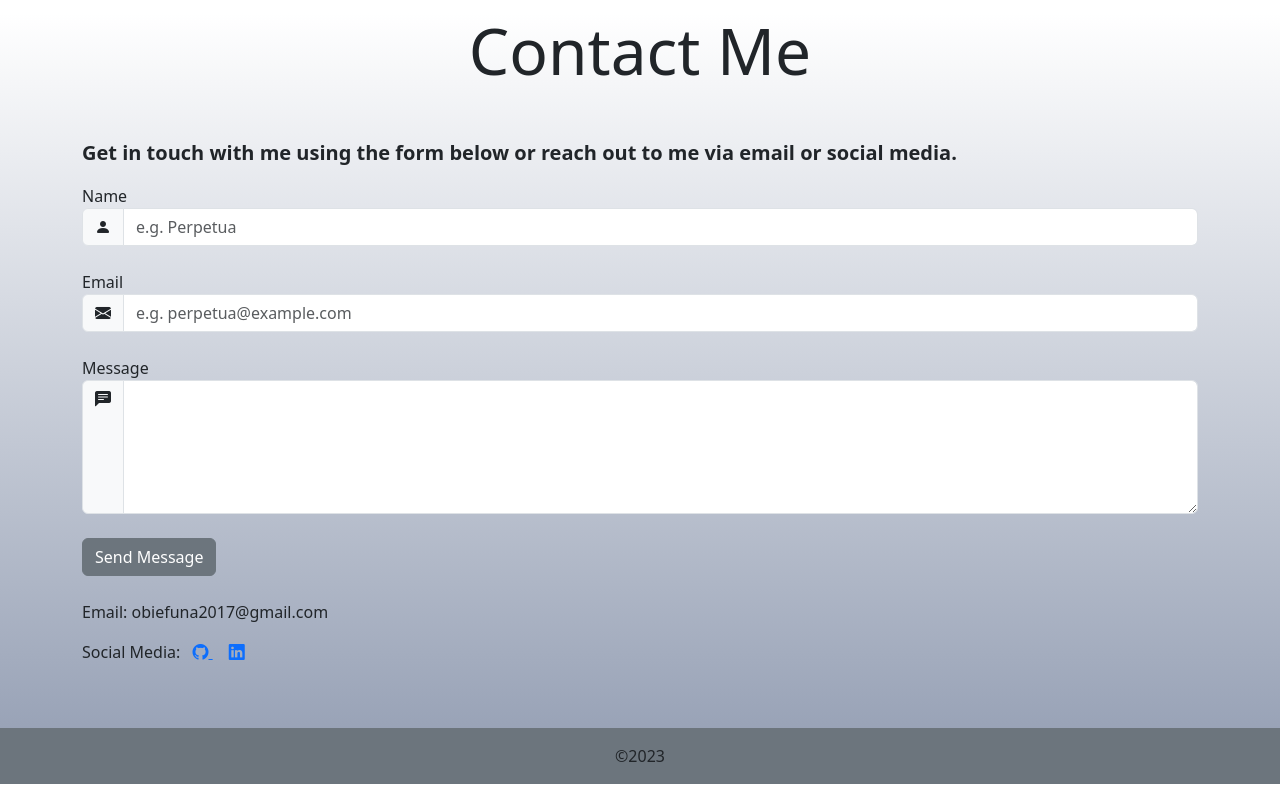
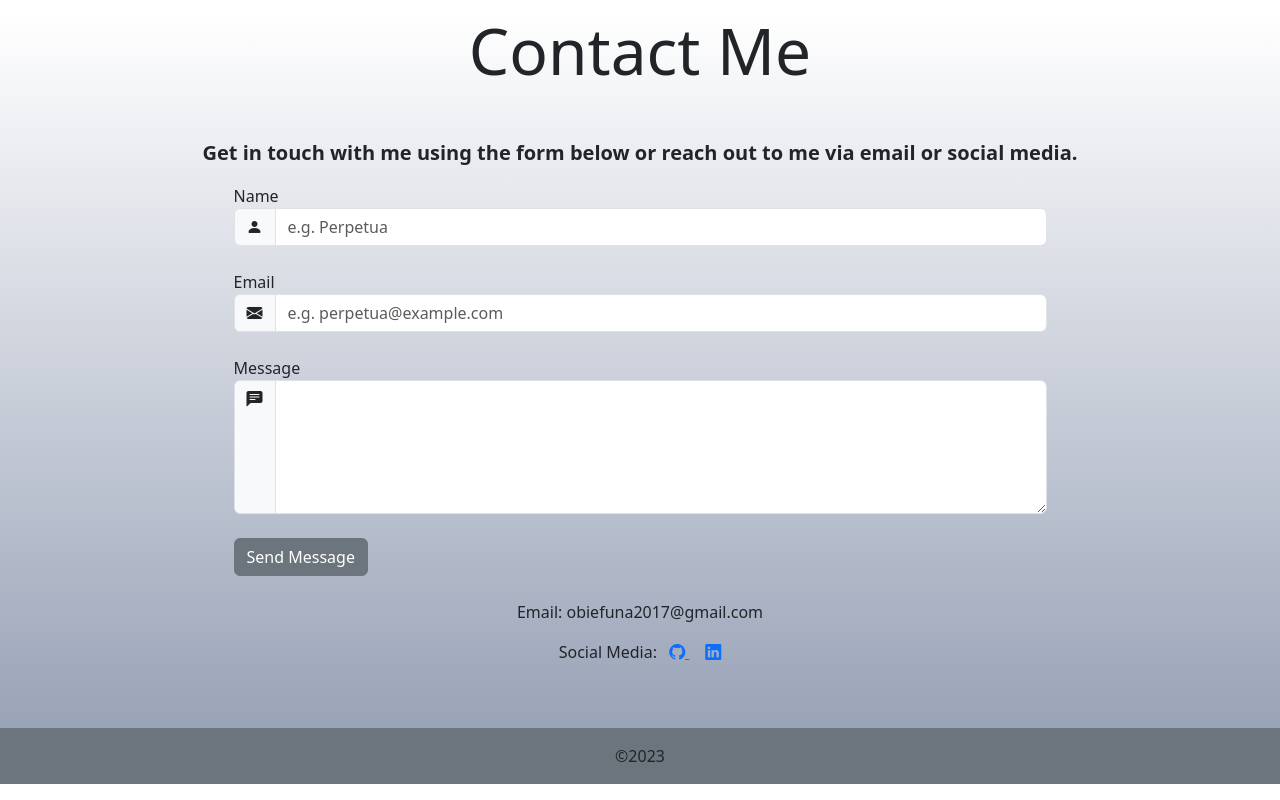
Before and after one commit to Perpe123/Final_project_Obiefuna_Toochi, a website: page index.html in a window 1280 px wide. Shown: the part 3237-4037 px from the top of the page. Drawn offline with nearby package versions, Linux system fonts and the light colour scheme.

Commit message:
make some corrections

```diff
--- a/index.html
+++ b/index.html
@@ -249,10 +249,11 @@
             <section id="contact" class="pb-5">
                 <div class="container">
                     <h2 class="display-3 text-center mb-5">Contact Me</h2>
-                    <p class="lead fw-bold">
+                    <p class="lead fw-bold text-center">
                         Get in touch with me using the form below or reach out
                         to me via email or social media.
                     </p>
+                    <div class="container w-75">
                         <form action="#" method="POST">
                             <div class="form-group mb-4">
                                 <label for="name">Name</label>
@@ -269,6 +270,7 @@
                                         required />
                                 </div>
                             </div>
+
                             <div class="form-group mb-4">
                                 <label for="email">Email</label>
                                 <div class="input-group">
@@ -305,8 +307,9 @@
                                 Send Message
                             </button>
                         </form>
-                    <p>Email: obiefuna2017@gmail.com</p>
-                    <p>
+                    </div>
+                    <p class="text-center">Email: obiefuna2017@gmail.com</p>
+                    <p class="text-center">
                         Social Media:
                         <a href="https://github.com/Perpe123" >
                             <i class="bi bi-github ms-2"></i>
```
Lines whose indentation alone changed are shown as unchanged.
